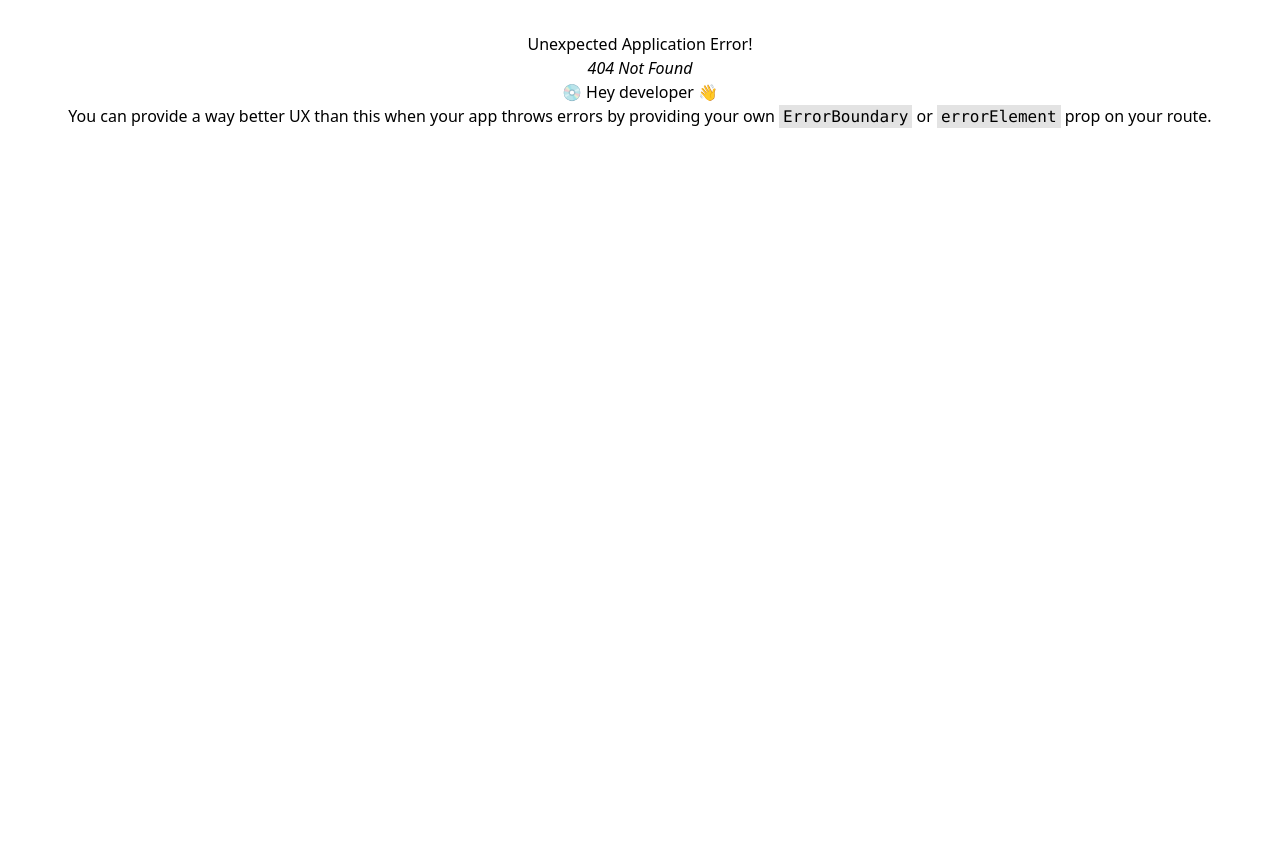
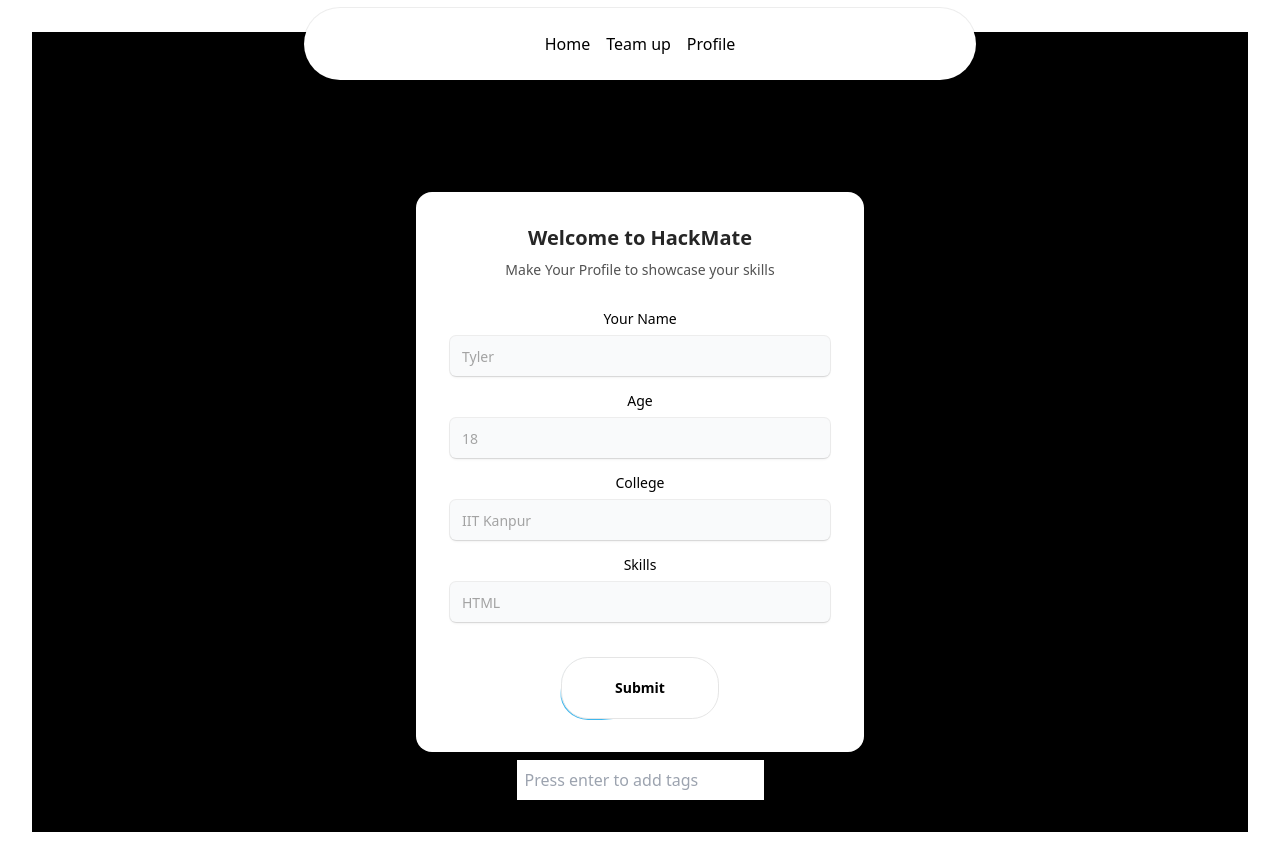
Before and after one commit to nitintwt/HackMate, a React (Vite) app in the folder HackMate/: page /profile in a window 1280 px wide. Before the commit this address had no page. Before the commit the page ends 800 px from the top, so only its background shows below. Built offline with nearby package versions, Linux system fonts and the light colour scheme.

Commit message:
working on user profile section

```diff
--- a/HackMate/package.json
+++ b/HackMate/package.json
@@ -11,6 +11,8 @@
   },
   "dependencies": {
     "@auth0/auth0-react": "^2.2.4",
+    "@radix-ui/react-label": "^2.0.2",
+    "@tabler/icons-react": "^2.47.0",
     "appwrite": "^13.0.2",
     "clsx": "^2.1.0",
     "framer-motion": "^11.0.8",
--- a/HackMate/src/appwrite/config.js
+++ b/HackMate/src/appwrite/config.js
@@ -8,9 +8,9 @@
     .setProject(conf.appwriteProjectId)
   const databases = new Databases(client)
 
-  const createPost= async ({Name , College , Age , Skills }) => {
+  const createProfile= async ({Name , College , Age , Skills }) => {
     try {
-      return await databases.createProfile(
+      return await databases.createDocument(
         conf.appwriteDatabaseId,
         conf.appwriteCollectionId,
         ID.unique(),
@@ -26,7 +26,7 @@
     }
   }
   return {
-    createPost
+    createProfile
   }
 }
 const service = Service()
--- a/HackMate/src/components/Home/HeroSection.jsx
+++ b/HackMate/src/components/Home/HeroSection.jsx
@@ -19,7 +19,7 @@
        <Button
         borderRadius="1.75rem"
         onClick={(e) => loginWithRedirect()}
-        className="bg-white dark:bg-slate-900 text-black dark:text-white border-neutral-200 dark:border-slate-800"
+        className="bg-white dark:bg-slate-900 text-black dark:text-white border-neutral-200 dark:border-slate-800 font-bold"
        >
         Login
        </Button>
--- a/HackMate/src/components/Navbar.jsx
+++ b/HackMate/src/components/Navbar.jsx
@@ -26,7 +26,7 @@
         <Link>
          <MenuItem setActive={setActive} active={active} item="Team up"></MenuItem>
         </Link>
-        <Link>
+        <Link to='/profile'>
         <MenuItem setActive={setActive} active={active} item="Profile"></MenuItem>
         </Link>
       </Menu>
--- a/HackMate/src/components/Profile/Profile.jsx
+++ b/HackMate/src/components/Profile/Profile.jsx
@@ -0,0 +1,14 @@
+import React from 'react'
+import { ProfileInputBox } from './ProfileInput'
+import { SkillsInput } from '../ui/SkillsInput'
+
+function Profile() {
+  return (
+    <div className='bg-black min-h-screen pt-40'>
+      <ProfileInputBox/>
+      <SkillsInput/>
+    </div>
+  )
+}
+
+export default Profile
--- /dev/null
+++ b/HackMate/src/components/Profile/ProfileInput.jsx
@@ -0,0 +1,87 @@
+import React, { useState } from "react";
+import { Label } from "../ui/label";
+import { Input } from "../ui/input";
+import { cn } from "../../utils/cn";
+import {
+  IconBrandGithub,
+  IconBrandGoogle,
+  IconBrandOnlyfans,
+} from "@tabler/icons-react";
+import { Button } from "../ui/moving-border";
+import service from "../../appwrite/config";
+import { Navigate, useNavigate } from "react-router-dom";
+
+export function ProfileInputBox() {
+  const [name , setName]= useState()
+  const [age , setAge]=useState()
+  const [college , setCollege]=useState()
+  const [skills , setSkills]=useState([])
+  const navigate= useNavigate()
+
+  const handleSubmit = async()=>{
+    if (name.trim()==='') return alert("write your name");
+    try {
+       await service.createProfile({
+        Name:name,
+        College:college,
+        Age:age,
+        Skills:skills,
+      })
+      navigate('/')
+    } catch (error) {
+      console.error("error submiting the form:", error)
+
+    }
+  }
+
+
+  return (
+    <div className="max-w-md w-full mx-auto rounded-none md:rounded-2xl p-4 md:p-8 shadow-input bg-white dark:bg-black">
+      <h2 className="font-bold text-xl text-neutral-800 dark:text-neutral-200">
+        Welcome to HackMate
+      </h2>
+      <p className="text-neutral-600 text-sm max-w-sm mt-2 dark:text-neutral-300">
+        Make Your Profile to showcase your skills
+      </p>
+      <form className="my-8">
+        <div className="flex flex-col md:flex-row space-y-2 md:space-y-0 md:space-x-2 mb-4">
+          <LabelInputContainer>
+            <Label htmlFor="YourName">Your Name</Label>
+            <Input id="username" placeholder="Tyler" type="text" value={name} onChange={(e)=>setName(e.target.value)}/>
+          </LabelInputContainer>
+        </div>
+        <LabelInputContainer className='mb-4'>
+            <Label htmlFor="age">Age</Label>
+            <Input id="age" placeholder="18" type="text" value={age} onChange={(e)=>setAge(e.target.value)}  />
+          </LabelInputContainer>
+        <LabelInputContainer className="mb-4">
+          <Label htmlFor="college">College</Label>
+          <Input id="college" placeholder="IIT Kanpur" type="text" value={college} onChange={(e)=> setCollege(e.target.value)} />
+        </LabelInputContainer>
+        <LabelInputContainer className="mb-4">
+          <Label htmlFor="skills">Skills</Label>
+          <Input id="skills" placeholder="HTML" type="text" value={skills} onChange={(e)=> setSkills(e.target.value)} />
+        </LabelInputContainer>
+      </form>
+      <Button
+        borderRadius="1.75rem"
+        onClick={(e) => handleSubmit()}
+        className="bg-white dark:bg-slate-900 text-black dark:text-white border-neutral-200 dark:border-slate-800 font-bold "
+       >
+        Submit
+       </Button>
+    </div>
+  );
+}
+
+
+const LabelInputContainer = ({
+  children,
+  className,
+}) => {
+  return (
+    <div className={cn("flex flex-col space-y-2 w-full", className)}>
+      {children}
+    </div>
+  );
+};
--- /dev/null
+++ b/HackMate/src/components/ui/SkillsInput.jsx
@@ -0,0 +1,48 @@
+import { useState } from "react";
+
+export const SkillsInput = () => {
+  let [skills, setSkills] = useState([]);
+  const [input , setInput]=useState('')
+
+  const removeSkills = (indexx) => {
+    setSkills((prevSkills) => prevSkills.filter((_, index) => index !== indexx));
+
+  };
+
+  const addskills = (e) => {
+    if (e.key =='Enter'  && input.trim() !== '') {
+      setSkills((prev)=> [...prev , input])
+      setInput('')
+      console.log(skills)
+    }
+  };
+
+  return (
+    <div className="tags-input w-full max-w-screen-md mx-auto">
+      <ul id="tags" className="flex flex-wrap p-0 mt-2">
+        {skills.map((skill, index) => (
+          <li
+            key={index}
+            className="tag flex items-center justify-center bg-gray text-white px-2 py-1 rounded mr-2 mb-2"
+          >
+            <span className="tag-title text-white">{skill}</span>
+            <span
+              className="tag-close-icon ml-2 text-blue-500 bg-white rounded-full cursor-pointer"
+              onClick={() => removeSkills(index)}
+            >
+              x
+            </span>
+          </li>
+        ))}
+      </ul>
+      <input
+        type="text"
+        value={input}
+        onChange={(e)=> setInput(e.target.value)}
+        onKeyUp={addskills}
+        placeholder="Press enter to add tags"
+        className="flex-1 border-none h-10 px-2 font-normal focus:outline-none"
+      />
+    </div>
+  );
+};
--- /dev/null
+++ b/HackMate/src/components/ui/input.jsx
@@ -0,0 +1,58 @@
+import * as React from "react";
+import { cn } from"../../utils/cn";
+import { useMotionTemplate, useMotionValue, motion } from "framer-motion";
+import { forwardRef } from "react";
+
+
+
+const Input = forwardRef(({ className, type, ...props }, ref) => {
+    const radius = 100; // change this to increase the rdaius of the hover effect
+    const [visible, setVisible] = React.useState(false);
+
+    let mouseX = useMotionValue(0);
+    let mouseY = useMotionValue(0);
+
+    function handleMouseMove({ currentTarget, clientX, clientY }) {
+      let { left, top } = currentTarget.getBoundingClientRect();
+
+      mouseX.set(clientX - left);
+      mouseY.set(clientY - top);
+    }
+    return (
+      <motion.div
+        style={{
+          background: useMotionTemplate`
+        radial-gradient(
+          ${visible ? radius + "px" : "0px"} circle at ${mouseX}px ${mouseY}px,
+          var(--blue-500),
+          transparent 80%
+        )
+      `,
+        }}
+        onMouseMove={handleMouseMove}
+        onMouseEnter={() => setVisible(true)}
+        onMouseLeave={() => setVisible(false)}
+        className="p-[2px] rounded-lg transition duration-300 group/input"
+      >
+        <input
+          type={type}
+          className={cn(
+            `flex h-10 w-full border-none bg-gray-50 dark:bg-zinc-800 text-black dark:text-white shadow-input rounded-md px-3 py-2 text-sm  file:border-0 file:bg-transparent
+          file:text-sm file:font-medium placeholder:text-neutral-400 dark:placeholder-text-neutral-600
+          focus-visible:outline-none focus-visible:ring-[2px]  focus-visible:ring-neutral-400 dark:focus-visible:ring-neutral-600
+           disabled:cursor-not-allowed disabled:opacity-50
+           dark:shadow-[0px_0px_1px_1px_var(--neutral-700)]
+           group-hover/input:shadow-none transition duration-400
+           `,
+            className
+          )}
+          ref={ref}
+          {...props}
+        />
+      </motion.div>
+    );
+  }
+);
+Input.displayName = "Input";
+
+export { Input };
--- /dev/null
+++ b/HackMate/src/components/ui/label.jsx
@@ -0,0 +1,21 @@
+// Label component extends from shadcnui - https://ui.shadcn.com/docs/components/label
+import React from "react";
+import * as LabelPrimitive from "@radix-ui/react-label";
+import { cn } from "../../utils/cn";
+import { forwardRef } from "react";
+
+const Label = forwardRef(
+  ({ className, ...props }, ref) => (
+    <LabelPrimitive.Root
+      ref={ref}
+      className={cn(
+        "text-sm font-medium text-black dark:text-white leading-none peer-disabled:cursor-not-allowed peer-disabled:opacity-70",
+        className
+      )}
+      {...props}
+    />
+  )
+);
+Label.displayName = LabelPrimitive.Root.displayName;
+
+export { Label };
--- a/HackMate/src/main.jsx
+++ b/HackMate/src/main.jsx
@@ -6,6 +6,7 @@
 import Layout from './components/Layout.jsx'
 import Home from './components/Home/Home.jsx'
 import { Auth0Provider } from '@auth0/auth0-react'
+import Profile from './components/Profile/Profile.jsx'
 
 const router = createBrowserRouter([
   {
@@ -15,6 +16,10 @@
       {
         path:'/',
         element:<Home/>
+      },
+      {
+        path:'/profile',
+        element:<Profile/>
       }
     ]
   }
--- a/HackMate/tailwind.config.js
+++ b/HackMate/tailwind.config.js
@@ -11,7 +11,11 @@
     "./src/**/*.{js,ts,jsx,tsx}",
   ],
   theme: {
-    extend: {},
+    extend: {
+      boxShadow: {
+        input: `0px 2px 3px -1px rgba(0,0,0,0.1), 0px 1px 0px 0px rgba(25,28,33,0.02), 0px 0px 0px 1px rgba(25,28,33,0.08)`,
+      },
+    },
   },
   plugins: [addVariablesForColors,],
 }
```
Also changed, not shown: 1 other file (tests, documents, lock files or other folders).
